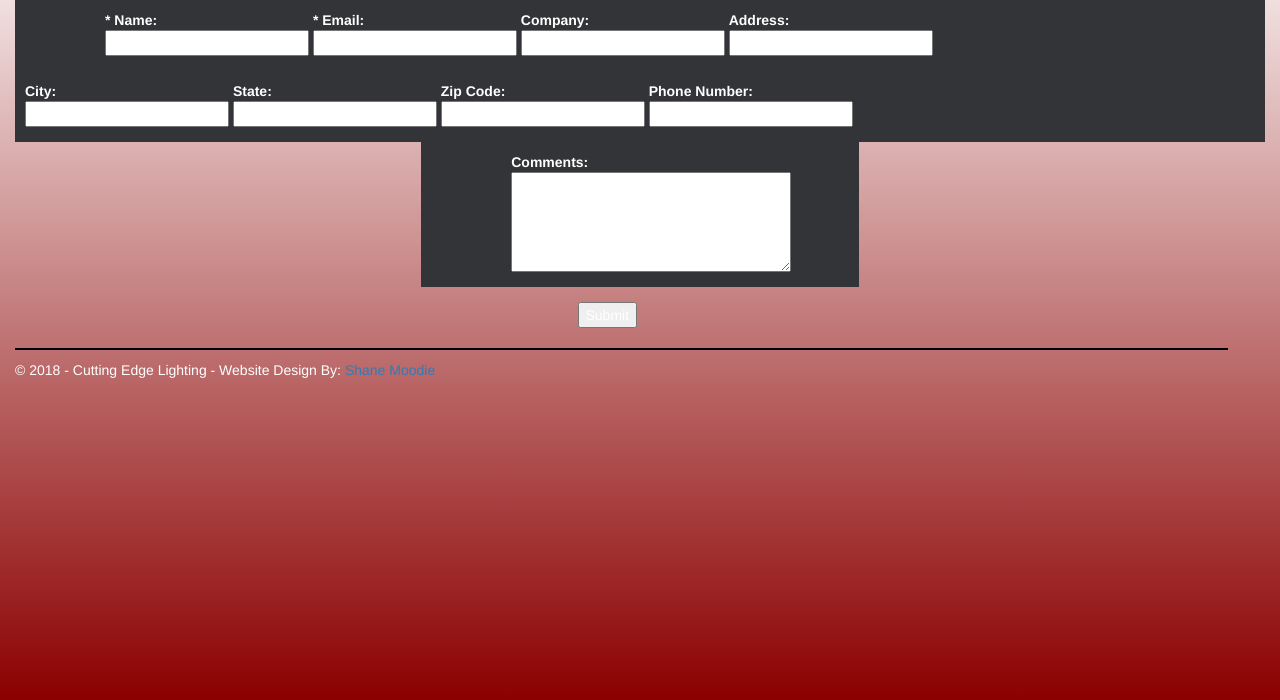
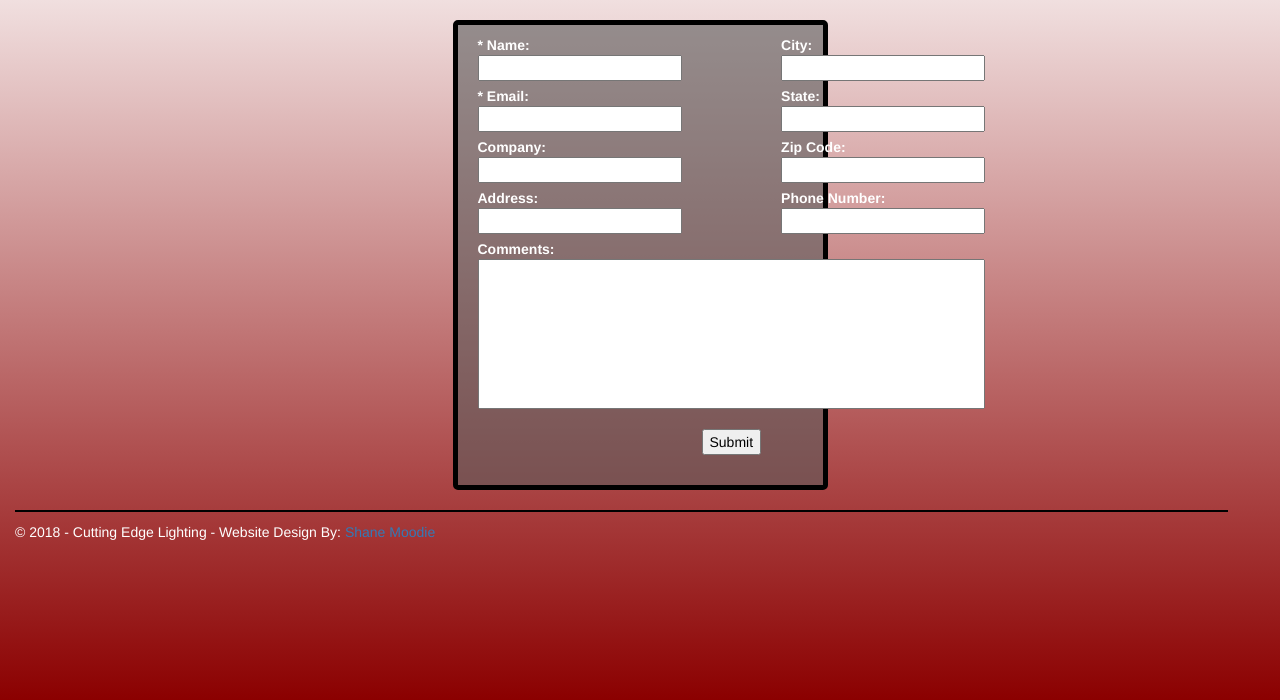
Before and after one commit to ShaneMoodie/CuttingEdgeLighting, an ASP.NET MVC app: page /ServiceRequest/ServiceRequest in a window 1280 px wide. Shown: the part 100-800 px from the top of the page. Run offline with ASP.NET Core 8 and stand-ins for ASP.NET MVC 5, Linux system fonts and the light colour scheme; the project's own start-up code is not run, and a stand-in starts its controllers and pages; some libraries are stand-ins or nearby versions.

Commit message:
Finished serviceForms

```diff
--- a/CuttingEdgeLighting/Content/Site.css
+++ b/CuttingEdgeLighting/Content/Site.css
@@ -234,27 +234,30 @@ nav select {
 }
 
 /*Lighting/Electrical/Energy/Service Request Menus*/
-.servColumns {
+.serviceForm {
+    background: rgba(90, 90, 90, 0.6);
+    border: 5px solid black;
+    border-radius: 5px;
     display: grid;
-    margin: 0 auto;
-    width: 35%;
+    grid-column-gap: 20px;
+    width: 30%;
+    margin: 20px auto;
+    padding: 10px;
+    padding-left: 20px;
 }
-
-
 
 .col-left {
     grid-column: 1;
     grid-row: 1;
-    background-color: #323438;
-    padding: 10px;
-    padding-left: 90px;
 }
 
 .col-right {
-    grid-column: 2;
+    grid-column: 3;
     grid-row: 1;
-    background-color: #323438;
-    padding: 10px;
+}
+.commentText {
+    grid-column-start: 1;
+    grid-column-end: 4;
 }
 
 label {
@@ -265,19 +268,19 @@ span {
     color: white;
 }
 
-.commentText {
-    background-color: #323438;
-    display: block;
-    margin: 0 auto;
-    margin-bottom: 15px;
-    width: 35%;
-    padding: 10px;
-    padding-left: 90px;
+textarea[name=comments] {
+    resize: none;
+    padding: 0;
+    margin: 0;
+    width: 100%;
+    max-width: 520px;
+    height: 150px;
 }
 
-textarea {
-    width: 100%;
-    height: 100px;
+.formSubmitButton {
+    color: black;
+    padding-top: 10px;
+    grid-column: 2;
 }
 
 
@@ -333,7 +336,7 @@ textarea {
     text-align: center;
 }
 
-.submitButton {
+.questSubmitButton {
     display: block;
     margin-left: auto;
     margin-right: auto;
--- a/CuttingEdgeLighting/Views/NewVendors/Questionnaire.cshtml
+++ b/CuttingEdgeLighting/Views/NewVendors/Questionnaire.cshtml
@@ -122,7 +122,7 @@
             Additional comments/information:<br /><br />
             <input type="text" name="comment" /><br />
             <br />
-            <div class="submitButton">
+            <div class="questSubmitButton">
                 <input type="submit" value="Submit" /><br />
                 <br />
             </div>
--- a/CuttingEdgeLighting/Views/ServiceRequest/ServiceRequest.cshtml
+++ b/CuttingEdgeLighting/Views/ServiceRequest/ServiceRequest.cshtml
@@ -1,52 +1,50 @@
 
 
 <body>
-    <div class="serviceForm">
-        <form action="mailto:carl@cuttingedgelighting.com" method="post" enctype="text/plain">
+    <form class="serviceForm" action="mailto:carl@cuttingedgelighting.com" method="post" enctype="text/plain">
         <div class="col-left">
             <label>
                 <span>* Name:</span><br />
                 <input type="text" name="ServiceRequestName" required />
-                </label>
+            </label><br />
             <label>
                 <span>* Email:</span><br />
                 <input type="text" name="ServiceRequestEmail" required />
-                </label>
+            </label><br />
             <label>
                 <span>Company:</span><br />
                 <input type="text" name="ServiceRequestCompany" />
-                </label>
+            </label><br />
             <label>
                 <span>Address:</span><br />
                 <input type="text" name="ServiceRequestAddress" />
-                </label>
+            </label><br />
         </div>
         <div class="col-right">
             <label>
                 <span>City:</span><br />
                 <input type="text" name="ServiceRequestCity" />
-                </label>
+            </label><br />
             <label>
                 <span>State:</span><br />
                 <input type="text" name="ServiceRequestState" />
-                </label>
+            </label><br />
             <label>
                 <span>Zip Code:</span><br />
                 <input type="text" name="ServiceRequestZip" />
-                </label>
+            </label><br />
             <label>
                 <span>Phone Number:</span><br />
                 <input type="text" name="ServiceRequestNumber" />
-                </label>
+            </label><br />
         </div>
         <label class="commentText">
             <span>Comments:</span><br />
             <textarea name="comments"></textarea><br />
         </label>
-            <div class="submitButton">
+        <div class="formSubmitButton">
             <input type="submit" value="Submit" /><br />
             <br />
         </div>
     </form>
-    </div>
 </body>
```
Lines whose indentation alone changed are shown as unchanged.
